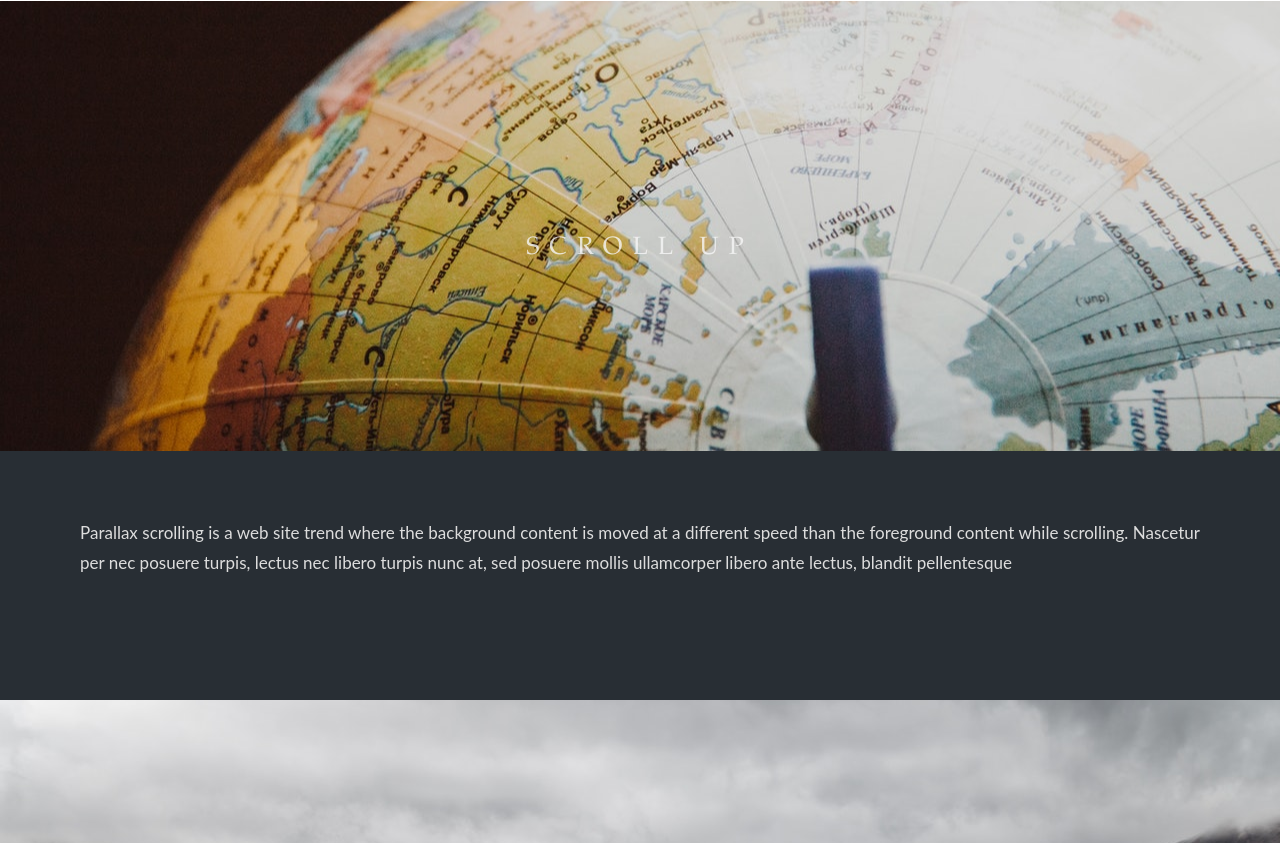
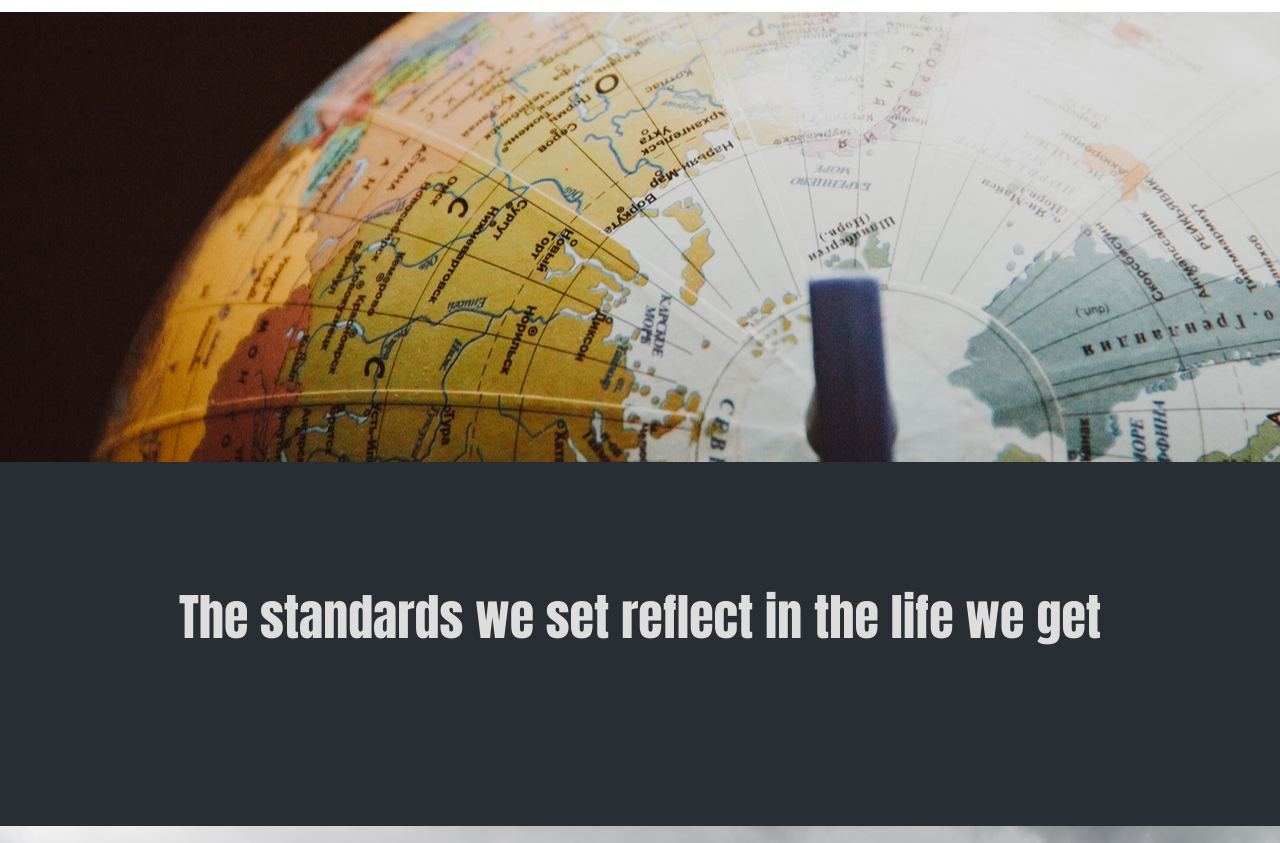
Before and after one commit to thesocon/soconweb, a website: page dist/index.html in a window 1280 px wide. Shown: the part 1164-2007 px from the top of the page. Drawn offline with Linux system fonts and the light colour scheme.

Commit message:
quote added

```diff
--- a/dist/index.html
+++ b/dist/index.html
@@ -162,7 +162,17 @@ h3 {
 }
 
 .informational{
-  font-size: 17px;
+  font-size: 18px;
+
+}
+
+.quote{
+  font-size: 50px;
+  padding: 10px;
+  align-items: center;
+  text-align: center;
+  justify-content: center;
+  font-family: Impact, Haettenschweiler, 'Arial Narrow Bold', sans-serif;
 }
 
 /* Turn off parallax scrolling for tablets and phones */
@@ -190,13 +200,13 @@ h3 {
 </div>
 <div class="bgimg-3">
   <div class="caption">
-  <span class="border" style="background-color:transparent;font-size:25px;color: #f7f7f7;">SCROLL UP</span>
+  <!-- <span class="border" style="background-color:transparent;font-size:25px;color: #f7f7f7;">SCROLL UP</span> -->
   </div>
 </div>
 
 <div style="position:relative;">
   <div style="color:#ddd;background-color:#282E34;text-align:center;padding:50px 80px;text-align: justify;">
-  <p class="informational">Parallax scrolling is a web site trend where the background content is moved at a different speed than the foreground content while scrolling. Nascetur per nec posuere turpis, lectus nec libero turpis nunc at, sed posuere mollis ullamcorper libero ante lectus, blandit pellentesque</p>
+  <p class="quote">The standards we set reflect in the life we get</p>
   </br>
   <br>
   </div>
```
